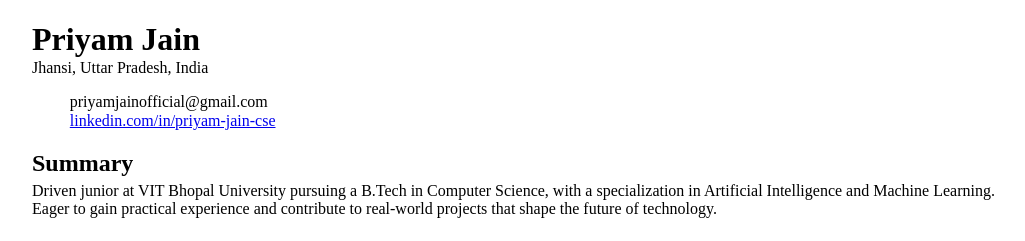
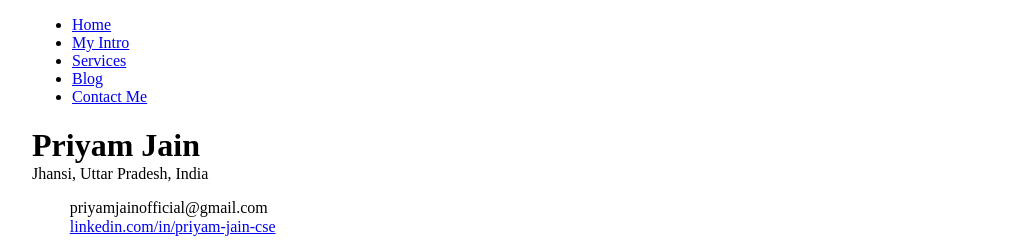
Before and after one commit to Priyamjain1105/Priyam-Resume, a plain HTML site: page Project 2 - Portfolio/index.html in a window 1280 px wide. Shown: the top 241 px of the page, without its empty margins (32-1057 px from the left). Drawn offline with Linux system fonts and the light colour scheme.

Commit message:
Update index.html
trying side bar

```diff
--- a/Project 2 - Portfolio/index.html
+++ b/Project 2 - Portfolio/index.html
@@ -14,7 +14,19 @@
     </style>
 </head>
 <body >
-    <d >
+
+   <div class="container">
+    <div class="sidebar sidebarGo">
+        <nav>
+            <ul>
+                <li><a href="/contact">Home</a></li>
+                <li><a href="/intro.html">My Intro</a></li>
+                <li><a href="/services.html">Services</a></li>
+                <li><a href="/blog.html">Blog</a></li>
+                <li><a href="/contact.html">Contact Me</a></li>
+            </ul>
+        </nav>
+    </div>
         <h1 id = "name" style = "margin-bottom: 1px;">Priyam Jain</h1>
         <p style = "margin-top: 1px;";">Jhansi, Uttar Pradesh, India</p>
         <p style = "padding-left: 1cm; margin-bottom: 1px;">priyamjainofficial@gmail.com</p>
```
